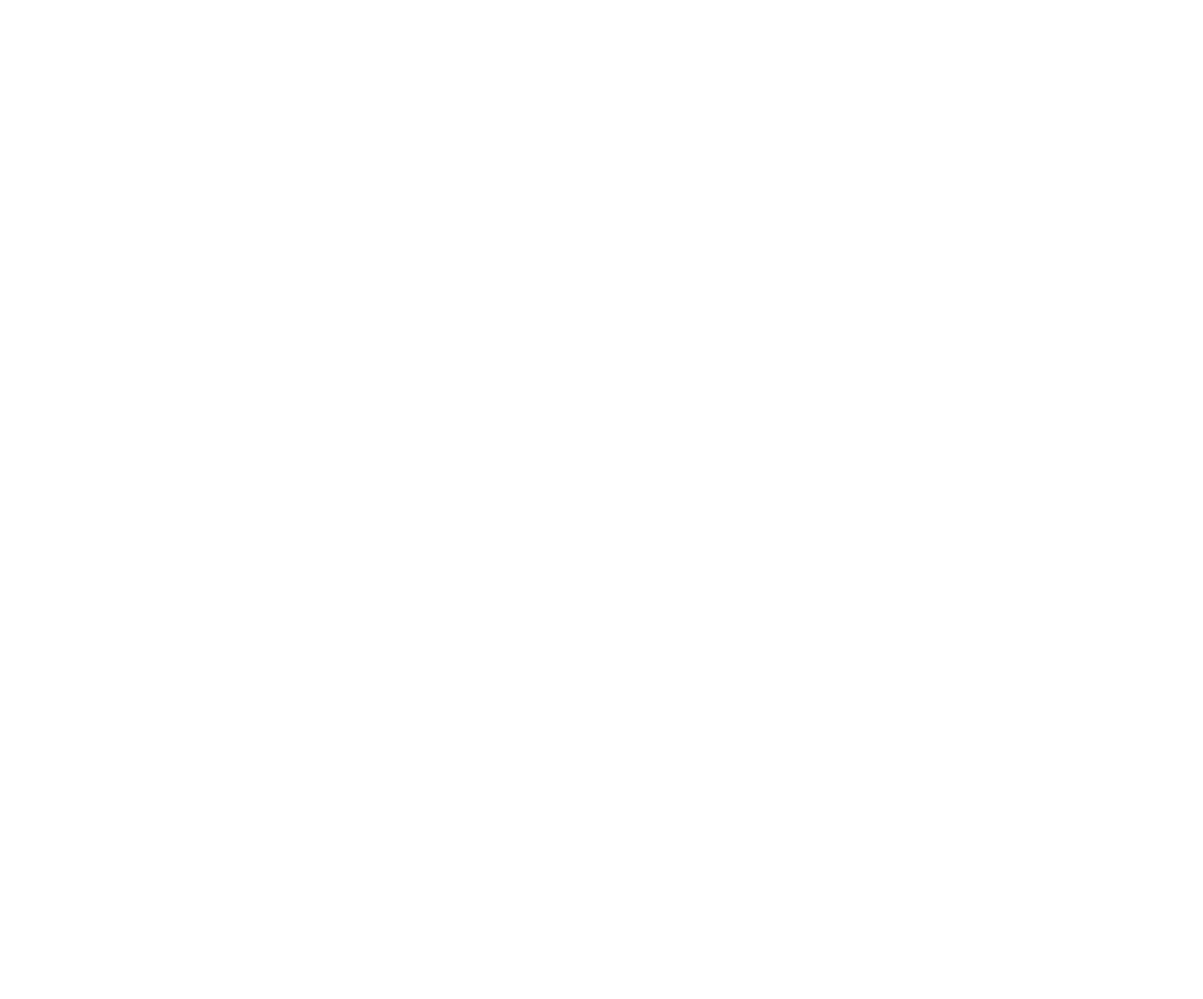
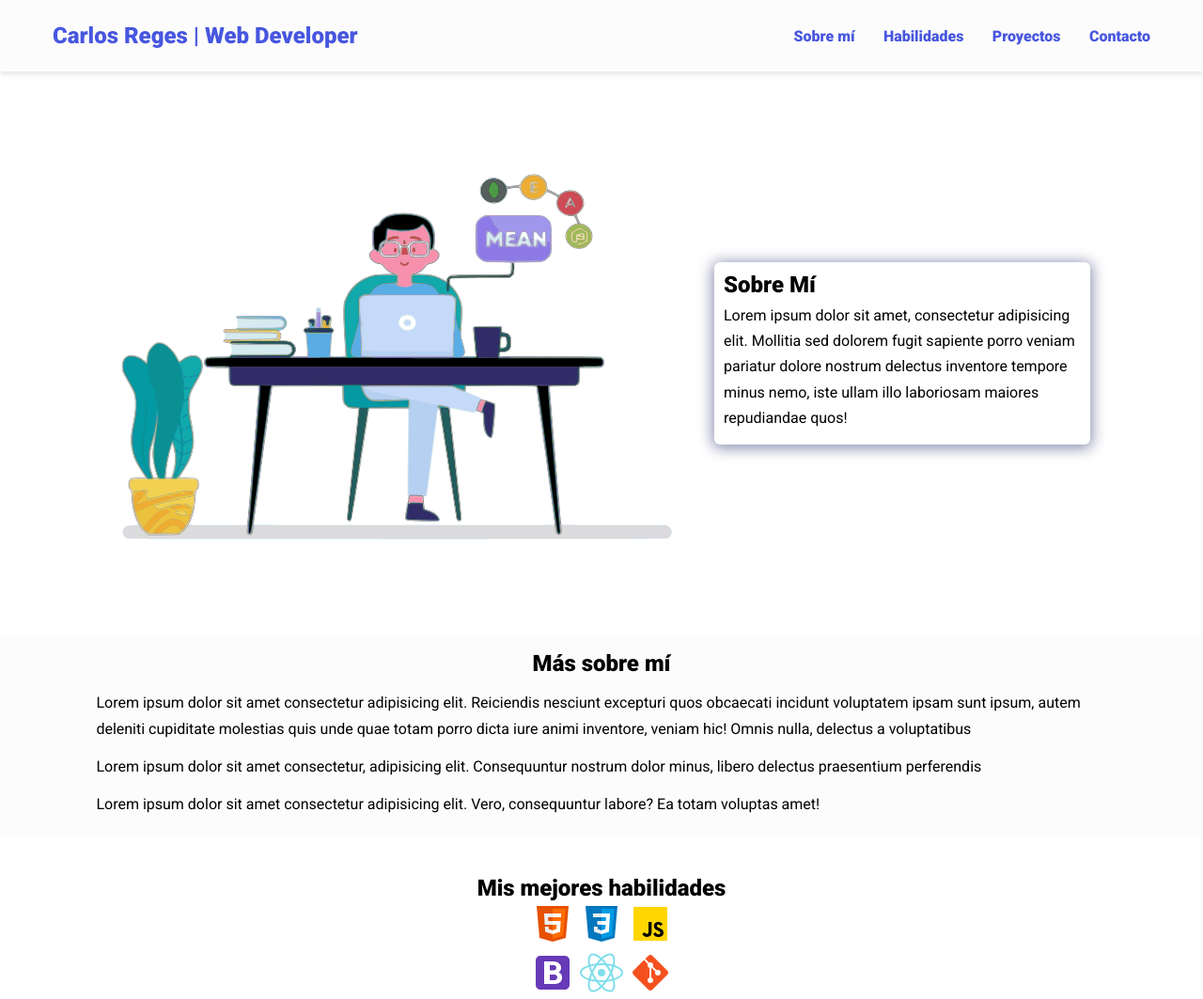
Before and after one commit to Carluchox/FreeCodecamp-portfolio, a plain HTML site: page index.html in a window 1280 px wide. Shown: the whole page at 94% size. Before the commit the page ends 800 px from the top, so only its background shows below. Drawn offline with nearby package versions, Linux system fonts and the light colour scheme.

Commit message:
Agregando las imágenes

```diff
--- a/assets/css/styles.css
+++ b/assets/css/styles.css
@@ -46,3 +46,120 @@ a:hover {
 body {
   font-family: var(--font-family);
 }
+
+nav {
+  position: sticky;
+  top: 0;
+  left: 0;
+  z-index: 1;
+  display: flex;
+  align-items: center;
+  justify-content: space-between;
+  padding: 1.5rem 3.5rem;
+  background-color: var(--bg-color);
+  box-shadow: 0 3px 5px rgba(0, 0, 0, 0.1);
+}
+
+nav h1 {
+  color: var(--primary-color);
+}
+
+nav a {
+  color: var(--primary-color);
+  transition: var(--transition);
+}
+nav a:hover {
+  color: var(--secondary-color);
+  border-bottom: 2px solid var(--secondary-color);
+}
+
+nav ul {
+  display: flex;
+  gap: 1.9rem;
+}
+
+nav ul li {
+  font-weight: var(--bolder-font);
+}
+
+.menu-hamburguesa {
+  color: var(--primary-color);
+  font-size: 2rem;
+  border: 0;
+  background-color: transparent;
+  cursor: pointer;
+  display: none;
+}
+
+.hero {
+  display: flex;
+  align-items: center;
+  justify-content: center;
+  gap: 2.5rem;
+  max-width: 68.75rem;
+  margin: auto;
+}
+
+.hero img {
+  height: 37.5rem;
+  width: 37.5rem;
+}
+
+.bio {
+  width: 25rem;
+  padding: 0.625rem;
+  border-radius: 6px;
+  box-shadow: 0px 2px 15px 2px var(--primary-shadow);
+}
+
+.bio h1 {
+  margin-bottom: var(--bottom-margin);
+}
+
+.bio p {
+  line-height: var(--line-height);
+  padding: 0.3rem 0;
+}
+
+.mas-sobre {
+  background-color: var(--bg-color);
+  padding: 1rem 6rem;
+}
+
+.mas-sobre h2 {
+  margin-bottom: var(--bottom-margin);
+  text-align: center;
+}
+
+.mas-sobre p {
+  line-height: var(--line-height);
+  padding: 0.4rem;
+}
+
+.habilidades {
+  max-width: 68.75rem;
+  margin: auto;
+  text-align: center;
+  margin-top: 2.5rem;
+}
+
+.encabezado-habilidad {
+  margin-bottom: 1rem;
+}
+
+.contenedor-habilidad img {
+  padding: 1.25rem;
+}
+
+.icono {
+  width: 15rem;
+  height: 15rem;
+}
+
+.tarjeta-icono {
+  background-color: #fff;
+  border-radius: 11px;
+  box-shadow: 0 3px 10px var(--secondary-shadow);
+  padding: 20px;
+  margin: 10px;
+}
--- a/index.html
+++ b/index.html
@@ -31,13 +31,106 @@
 
   <body>
     <!-- Navbar -->
+  <header>
+    <nav>
+      <h1>Carlos Reges  |  Web Developer</h1>
+      <ul class="navegacion">
+        <li><a href="#sobremi" class="nav-link">Sobre mí</a></li>
+        <li><a href="#habilidades" class="nav-link">Habilidades</a></li>
+        <li><a href="#proyectos" class="nav-link">Proyectos</a></li>
+        <li><a href="#contacto" class="nav-link">Contacto</a></li>
+      </ul>
+      <button class="menu-hamburguesa" id="menu-hamburguesa">
+        <ion-icon class="barras" name="menu-outline"></ion-icon>
+      </button>
+    </nav>
+  </header>
 
     <!-- Hero Section -->
-
-    <!-- More about -->
+    <section class="hero" id="about">
+      <img
+        src="assets/images/carluchox-desk.svg"
+        alt="jane-doe"
+        loading="lazy"
+        class="hero-img"
+      />
+      <div class="bio animate__animated animate__shakeX">
+        <h2 class="bio-titulo">Sobre Mí</h2>
+        <p class="bio-texto">
+          Lorem ipsum dolor sit amet, consectetur adipisicing elit. Mollitia sed
+          dolorem fugit sapiente porro veniam pariatur dolore nostrum delectus
+          inventore tempore minus nemo, iste ullam illo laboriosam maiores
+          repudiandae quos!
+        </p>
+      </div>
+    </section>
+    <!-- More about me-->
+    <section class="mas-sobre">
+      <h2>Más sobre mí</h2>
+      <p>
+        Lorem ipsum dolor sit amet consectetur adipisicing elit. Reiciendis
+        nesciunt excepturi quos obcaecati incidunt voluptatem ipsam sunt ipsum,
+        autem deleniti cupiditate molestias quis unde quae totam porro dicta
+        iure animi inventore, veniam hic! Omnis nulla, delectus a voluptatibus
+      </p>
+      <p>
+        Lorem ipsum dolor sit amet consectetur, adipisicing elit. Consequuntur
+        nostrum dolor minus, libero delectus praesentium perferendis
+      </p>
+      <p>
+        Lorem ipsum dolor sit amet consectetur adipisicing elit. Vero,
+        consequuntur labore? Ea totam voluptas amet!
+      </p>
+    </section>
 
     <!-- Skills section -->
+    <section class="habilidades" id="habilidades">
+      <h2 class="header-habilidadr">Mis mejores habilidades</h2>
 
+      <div class="contenedor-habilidades">
+        <div class="first-set animate__animated animate__pulse">
+          <img
+            src="assets/icons/icons8-html-5.svg"
+            alt=""
+            loading="lazy"
+            class="icon icon-card"
+          />
+          <img
+            src="assets/icons/icons8-css3.svg"
+            alt=""
+            loading="lazy"
+            class="icon icon-card"
+          />
+          <img
+            src="assets/icons/icons8-javascript.svg"
+            alt=""
+            loading="lazy"
+            class="icon icon-card"
+          />
+        </div>
+
+        <div class="second-set animate__animated animate__pulse">
+          <img
+            src="assets/icons/icons8-bootstrap.svg"
+            alt=""
+            loading="lazy"
+            class="icon icon-card"
+          />
+          <img
+            src="assets/icons/icons8-react-native.svg"
+            alt=""
+            loading="lazy"
+            class="icon icon-card"
+          />
+          <img
+            src="assets/icons/icons8-git.svg"
+            alt=""
+            loading="lazy"
+            class="icon icon-card"
+          />
+        </div>
+      </div>
+    </section>
     <!-- Projects section -->
 
     <!-- Contact section -->
```
Also changed, not shown: assets/images/carluchox-desk.svg (added), carluchox-desk.png (added).
